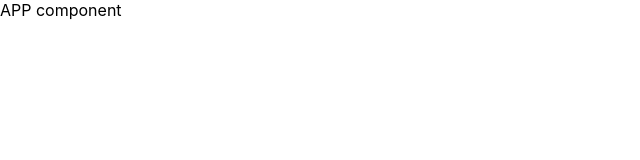
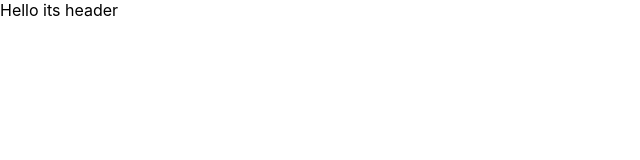
Before and after one commit to woobaik/slack, a React (Create React App) app: page / in a window 1280 px wide. Shown: the top 160 px of the page, without its empty margins (0-640 px from the left). Built offline with nearby package versions, Linux system fonts and the light colour scheme.

Commit message:
Add firebase

```diff
--- a/package.json
+++ b/package.json
@@ -6,6 +6,7 @@
     "@testing-library/jest-dom": "^4.2.4",
     "@testing-library/react": "^9.3.2",
     "@testing-library/user-event": "^7.1.2",
+    "firebase": "^7.14.2",
     "react": "^16.13.1",
     "react-dom": "^16.13.1",
     "react-router-dom": "^5.1.2",
--- a/src/components/App.js
+++ b/src/components/App.js
@@ -1,11 +1,24 @@
 import React from 'react';
 import './App.css';
 
+import {BrowserRouter as Router, Switch, Route} from 'react-router-dom'
+import Login from './auth/Login.component'
+import Register from './auth/Register.component'
+
+
 function App() {
   return (
-    <div className="App">
-      APP component
-    </div>
+      <Router>
+        <div className="App">
+            <header>
+              Hello its header
+            </header>
+            <Switch>
+              <Route path='/login' component={Login} />
+              <Route path='/register' component={Register} />
+            </Switch>
+        </div>
+      </Router>
   );
 }
 
```
Also changed, not shown: src/firebase.js (added), 1 other file (tests, documents, lock files or other folders).
